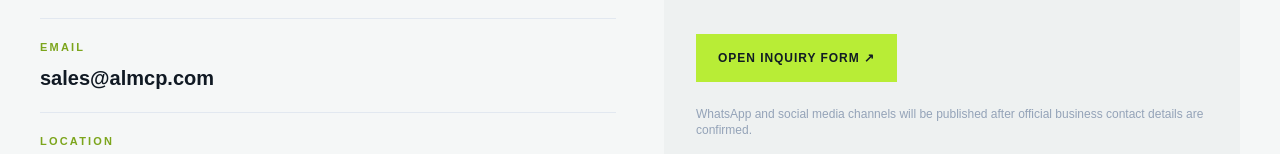
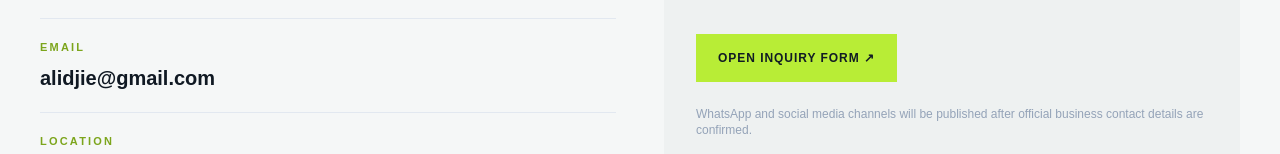
Before and after one commit to alidjie/taizhou-youjiu-trading, a Next.js app: page /contact in a window 1280 px wide. Shown: the part 605-759 px from the top of the page. Built offline with nearby package versions, Linux system fonts and the light colour scheme; no server answers; the database is empty.

Commit message:
Update website contact email to alidjie@gmail.com

```diff
--- a/src/data/company.ts
+++ b/src/data/company.ts
@@ -3,7 +3,7 @@ export const companyInfo = {
   legalName: "Taizhou Youjiu Trading Co., Ltd.",
   shortName: "YOUJIU",
   domain: "almcp.com",
-  email: "sales@almcp.com",
+  email: "alidjie@gmail.com",
   phone: "Contact our international sales team",
   whatsapp: "",
   address: "Taizhou, Zhejiang Province, China",
```
